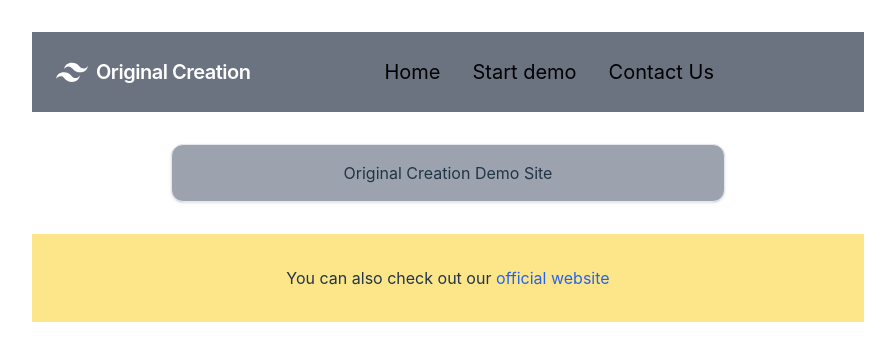
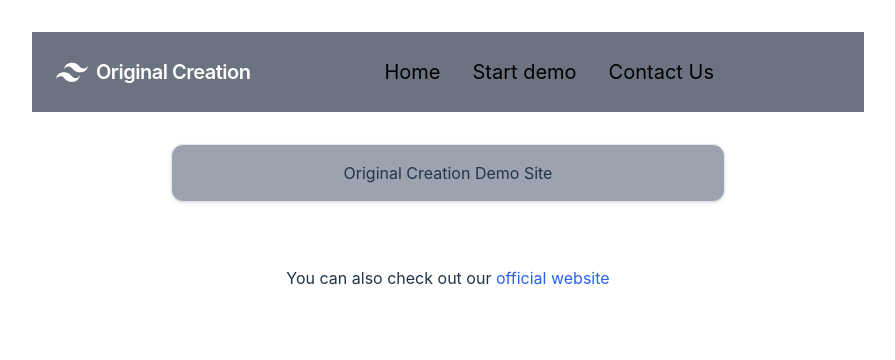
Before and after one commit to original-creation/demo-ui, a Vue app: page / in a window 1280 px wide. Shown: the top 360 px of the page, without its empty margins (192-1087 px from the left). Built offline with nearby package versions, Linux system fonts and the light colour scheme.

Commit message:
Removed bgcolor on start component

```diff
--- a/src/views/Home.vue
+++ b/src/views/Home.vue
@@ -2,7 +2,7 @@
   <div class="container width:50% mx-auto w-2/3 bg-gray-400 rounded-xl shadow border p-4 m-8">
     <h2>Original Creation Demo Site</h2>
   </div>
-  <div class="card bg-amber-200">
+  <div class="card">
     <p>You can also check out our <span class="text-blue-600"><a href="https://originalcreation.se" target="_blank">official website</a></span>
     </p>
   </div>
```
